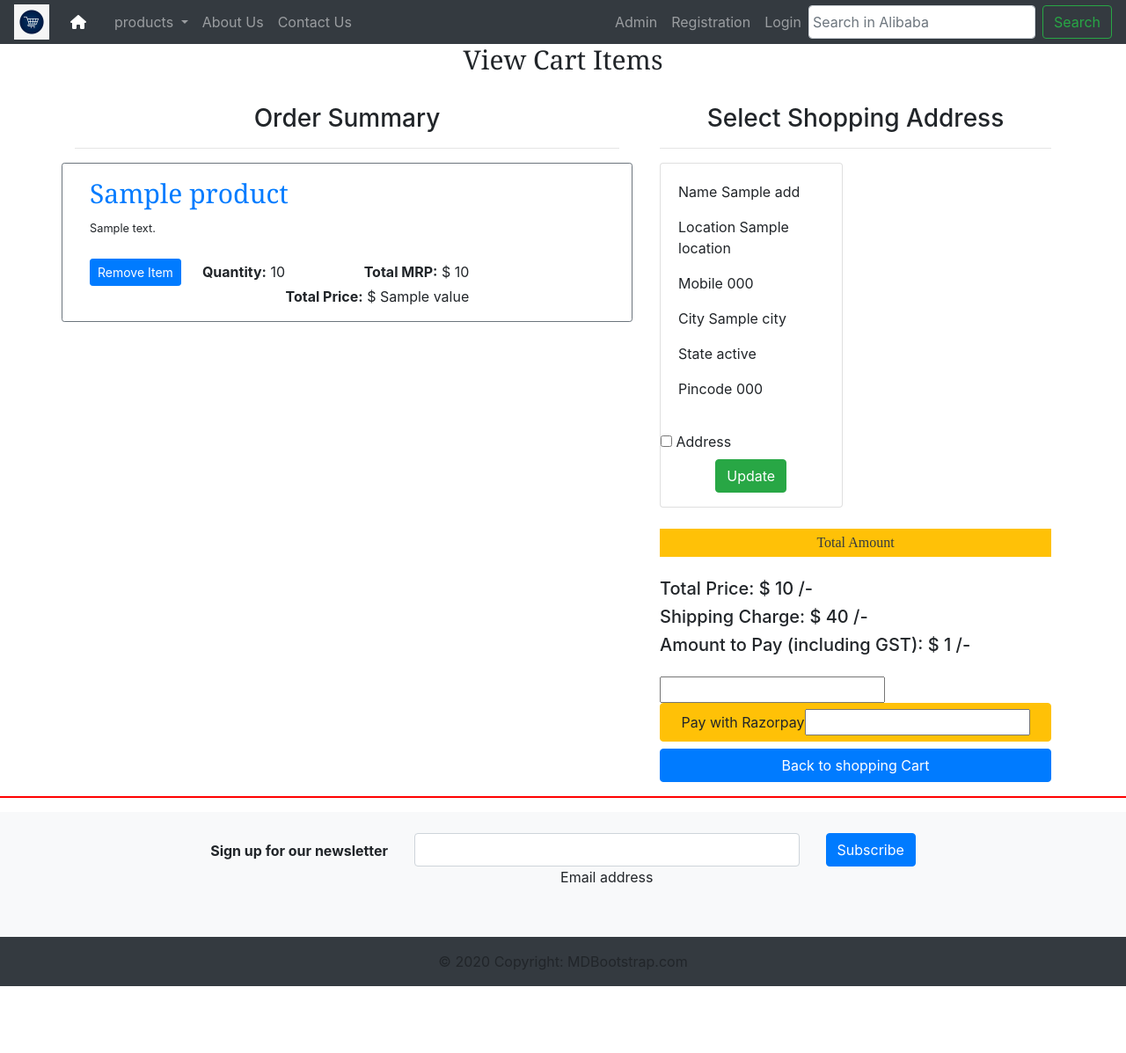
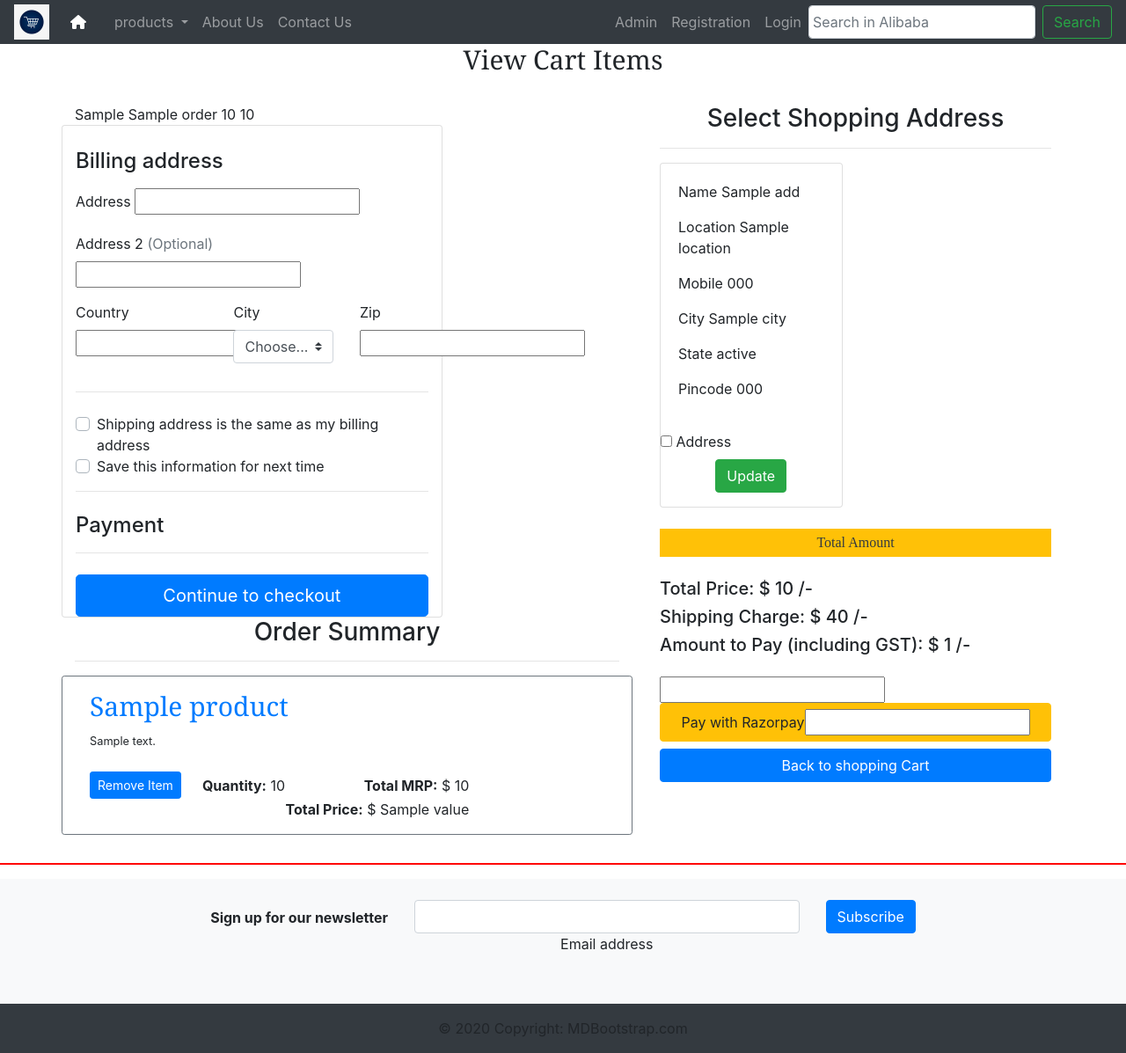
Before and after one commit to Azeem-khan0786/Ecommerce-Django-Project, a Django app: template Shopping/Alibaba/templates/Alibaba/checkout.html in a window 1280 px wide. Shown: the whole page at 88% size. Before the commit the page ends 1121 px from the top, so only its background shows below. Run offline with Django 3.2, Linux system fonts and the light colour scheme; the template is opened without the code that fills it: most values are stand-ins (such as "Sample title", 1, 10 or a date in 2020); form fields are guessed from the names that the template uses; some libraries are stand-ins or nearby versions.

Commit message:
Ecommerce Project

```diff
--- a/Shopping/Alibaba/templates/Alibaba/checkout.html
+++ b/Shopping/Alibaba/templates/Alibaba/checkout.html
@@ -11,6 +11,89 @@
 
     <div class="row justify-content-between">
         <div class="col"> <!-- Column 1 for product details -->
+            {{order_items}}
+
+            {% for orderitem in order_items %}
+                {{orderitem.order}}
+                {{orderitem.price}}
+                {{orderitem.quantity}}
+            {% endfor %}
+            <div class="row">
+
+
+                <div class="col-md-8 order-md-1 card" >
+
+                  <h4 class="mb-3" style=" margin-top: 26px;">Billing address</h4>
+                  <form method="POST" class="needs-validation" novalidate>
+                      {% csrf_token %}
+                    <div class="mb-3">
+                      <label for="address">Address</label>
+                      {{ form.street_address }}
+                    </div>
+
+                    <div class="mb-3">
+                      <label for="address2">Address 2 <span class="text-muted">(Optional)</span></label>
+                      {{ form.apartment_address }}
+                    </div>
+
+                    <div class="row">
+                      <div class="col-md-5 mb-3">
+                        <label for="country">Country</label>
+                               {{ form.country }}
+                        <div class="invalid-feedback">
+                          Please select a valid country.
+                        </div>
+                      </div>
+                      <div class="col-md-4 mb-3">
+                        <label for="state">City</label>
+                        <select class="custom-select d-block w-100" id="state" required>
+                          <option value="">Choose...</option>
+                          <option>California</option>
+                          <option>Yangon</option>
+
+                        </select>
+                        <div class="invalid-feedback">
+                          Please provide a valid state.
+                        </div>
+                      </div>
+                      <div class="col-md-3 mb-3">
+                        <label for="zip">Zip</label>
+                        {{ form.zip }}
+                        <div class="invalid-feedback">
+                          Zip code required.
+                        </div>
+                      </div>
+                    </div>
+                    <hr class="mb-4">
+                    <div class="custom-control custom-checkbox">
+                      <input {% if form.same_shipping_address.value %}checked{% endif %} type="checkbox" class="custom-control-input" id="same_shipping_address">
+
+                      <label class="custom-control-label" for="same_shipping_address">Shipping address is the same as my billing address</label>
+                    </div>
+                    <div class="custom-control custom-checkbox">
+                      <input {% if form.save_info.value %}checked{% endif %} type="checkbox" class="custom-control-input" id="save-info">
+
+                      <label class="custom-control-label" for="save-info">Save this information for next time</label>
+                    </div>
+                    <hr class="mb-4">
+
+                    <h4 class="mb-3">Payment</h4>
+
+                    <div class="d-block my-3">
+                        {% for value, name in form.fields.payment_option.choices %}
+                      <div class="custom-control custom-radio">
+                        <input id="{{ name }}" name="payment_option" value="{{ value }}" type="radio" class="custom-control-input"  required>
+                        <label class="custom-control-label" for="{{name}}">{{ name }}</label>
+                      </div>
+                      {% endfor %}
+                    </div>
+
+                    <hr class="mb-4">
+                    <button class="btn btn-primary btn-lg btn-block" type="submit">Continue to checkout</button>
+                  </form>
+                </div>
+
+              </div>
             <h3 class="text-center">Order Summary</h3>
             <hr>
             {% for item in cart_item %}
--- a/Shopping/Shopping/urls.py
+++ b/Shopping/Shopping/urls.py
@@ -43,4 +43,5 @@
     path('search/',views.product_search, name='product_search'),
     path('removecart/<int:item_id>',views.remove_from_cart,name='removecart'),
     path('paypal/', include("paypal.standard.ipn.urls")),  # ins=clude paypal view`s url`
+    path('productJson/',views.productJson,name='productJson'),
     ] + static(settings.MEDIA_URL, document_root=settings.MEDIA_ROOT)
```
Also changed, not shown: Shopping/Alibaba/admin.py (+3 -4 lines), Shopping/Alibaba/forms.py (+31 -1 lines), Shopping/Alibaba/json.py (added, +39 -0 lines), Shopping/Alibaba/models.py (+32 -14 lines), Shopping/Alibaba/views.py (+65 -25 lines), Shopping/Alibaba/migrations/0001_initial.py, Shopping/Alibaba/migrations/0002_order_orderd.py (added), Shopping/Alibaba/migrations/0002_remove_productmodel_catagory.py (deleted), Shopping/Alibaba/migrations/0003_alter_productmodel_product_image.py (deleted), Shopping/Alibaba/migrations/0003_rename_orderd_order_ordered.py (added), Shopping/Alibaba/migrations/0004_alter_productmodel_composition_and_more.py (deleted), Shopping/Alibaba/migrations/0004_remove_shippingaddress_order_order_being_delivered_and_more.py (added), Shopping/Alibaba/migrations/0005_alter_productmodel_product_image.py (deleted), Shopping/Alibaba/migrations/0006_alter_productmodel_product_image.py (deleted), 4 more files.
